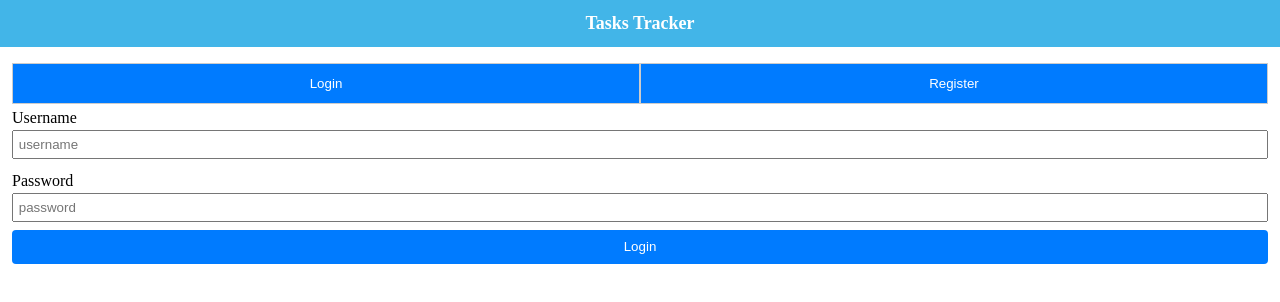
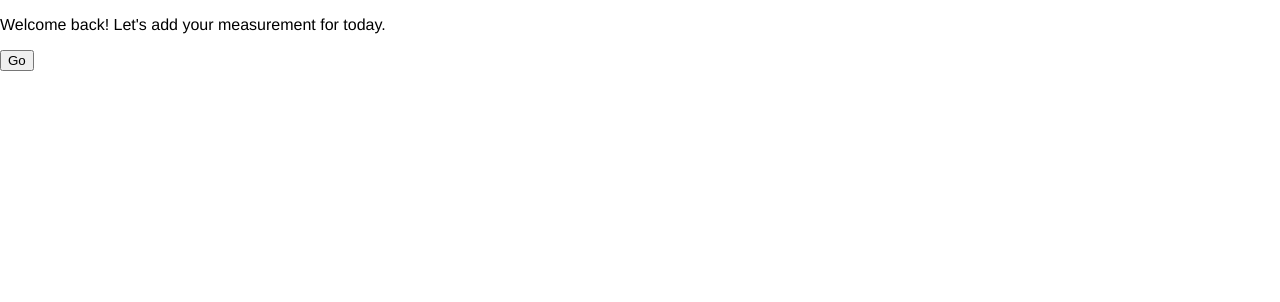
Before and after one commit to belsman/Tasks-Tracker-React, a React (Create React App) app: page / in a window 1280 px wide. Shown: the top 302 px of the page. Built offline with nearby package versions, Linux system fonts and the light colour scheme.

Commit message:
Add form wizard for adding components

```diff
--- a/src/App.js
+++ b/src/App.js
@@ -1,26 +1,27 @@
 import React from 'react';
 import { BrowserRouter, Route, Switch } from 'react-router-dom';
 import { useSelector } from 'react-redux';
-import TasksList from './features/task/TasksList';
 import SingleTaskPage from './features/task/SingleTaskPage';
 import Login from './features/auth/Login';
 import { isUserLogged } from './features/auth/authSlice';
+
+import AddMeasurementsWizard from './features/measurements/postmeasurementwizard';
 
 import './styles.css';
 
 function App() {
   const loggedIn = useSelector(isUserLogged);
 
-  if(!loggedIn) {
-    return <Login />
-  }
+  // if(!loggedIn) {
+  //   return <Login />
+  // }
 
   return (
     <div>
       <BrowserRouter>
         <Switch>
           <Route exact path="/">
-            <TasksList />
+            <AddMeasurementsWizard />
           </Route>
           <Route exact path="/tasks/:taskId" component={SingleTaskPage} />
         </Switch>
--- /dev/null
+++ b/src/features/measurements/postmeasurementwizard/Coding.js
@@ -0,0 +1,10 @@
+import React from 'react';
+
+const Coding = ({ handleNextForm }) => (
+  <div>
+    <p>How many challenges did you solve today!</p>
+    <button onClick={() => handleNextForm()}>Next</button>
+  </div>
+);
+
+export default Coding;
--- /dev/null
+++ b/src/features/measurements/postmeasurementwizard/Finished.js
@@ -0,0 +1,9 @@
+import React from 'react';
+
+const Finished = ({ handleNextForm }) => (
+  <div>
+    <button onClick={() => 'Next'}>Submit</button>
+  </div>
+);
+
+export default Finished;
--- /dev/null
+++ b/src/features/measurements/postmeasurementwizard/Intro.js
@@ -0,0 +1,10 @@
+import React from 'react';
+
+const Intro = ({ handleNextForm }) => (
+  <div>
+    <p>Welcome back! Let's add your measurement for today.</p>
+    <button onClick={() => handleNextForm()}>Go</button>
+  </div>
+);
+
+export default Intro;
--- /dev/null
+++ b/src/features/measurements/postmeasurementwizard/Movie.js
@@ -0,0 +1,10 @@
+import React from 'react';
+
+const Movie = ({ handleNextForm }) => (
+  <div>
+    <p>How many hours of movies did you watch?</p>
+    <button onClick={() => handleNextForm()}>Next</button>
+  </div>
+);
+
+export default Movie;
--- /dev/null
+++ b/src/features/measurements/postmeasurementwizard/Project.js
@@ -0,0 +1,10 @@
+import React from 'react';
+
+const Project = ({ handleNextForm }) => (
+  <div>
+    <p>How many milestones of projects did you commit?</p>
+    <button onClick={() => handleNextForm()}>Next</button>
+  </div>
+);
+
+export default Project;
--- /dev/null
+++ b/src/features/measurements/postmeasurementwizard/Reading.js
@@ -0,0 +1,10 @@
+import React from 'react';
+
+const Reading = ({ handleNextForm }) => (
+  <div>
+    <p>How many chapters did you cover today?</p>
+    <button onClick={() => handleNextForm()}>Next</button>
+  </div>
+);
+
+export default Reading;
--- /dev/null
+++ b/src/features/measurements/postmeasurementwizard/Running.js
@@ -0,0 +1,10 @@
+import React from 'react';
+
+const Running = ({ handleNextForm }) => (
+  <div>
+    <p>How many km did you run today?</p>
+    <button onClick={() => handleNextForm()}>Next</button>
+  </div>
+);
+
+export default Running;
--- /dev/null
+++ b/src/features/measurements/postmeasurementwizard/index.js
@@ -0,0 +1,30 @@
+import React, { useState } from 'react';
+
+import Intro from './Intro';
+import Running from './Running';
+import Reading from './Reading';
+import Coding from './Coding';
+import Project from './Project';
+import Movie from './Movie';
+import Finished from './Finished';
+
+export default function AddMeasurementsWizard() {
+  const [currentFormIndex, setCurrentFormIndex] = useState(0);
+  const [allFormData, setallFormData] = useState([]);
+
+  const nextCurrentForm = () => setCurrentFormIndex(state => state + 1);
+
+  const formComponents = [
+    <Intro handleNextForm={nextCurrentForm} />,
+    <Running handleNextForm={nextCurrentForm} />,
+    <Reading handleNextForm={nextCurrentForm} />,
+    <Coding handleNextForm={nextCurrentForm} />,
+    <Project handleNextForm={nextCurrentForm} />,
+    <Movie handleNextForm={nextCurrentForm} />,
+    <Finished />
+  ];
+
+  return (
+    formComponents[currentFormIndex]
+  );
+};
--- a/src/styles.css
+++ b/src/styles.css
@@ -4,6 +4,7 @@
 
 body {
   margin: 0;
+  font-family: Helvetica;
 }
 
 .h2 {
```
